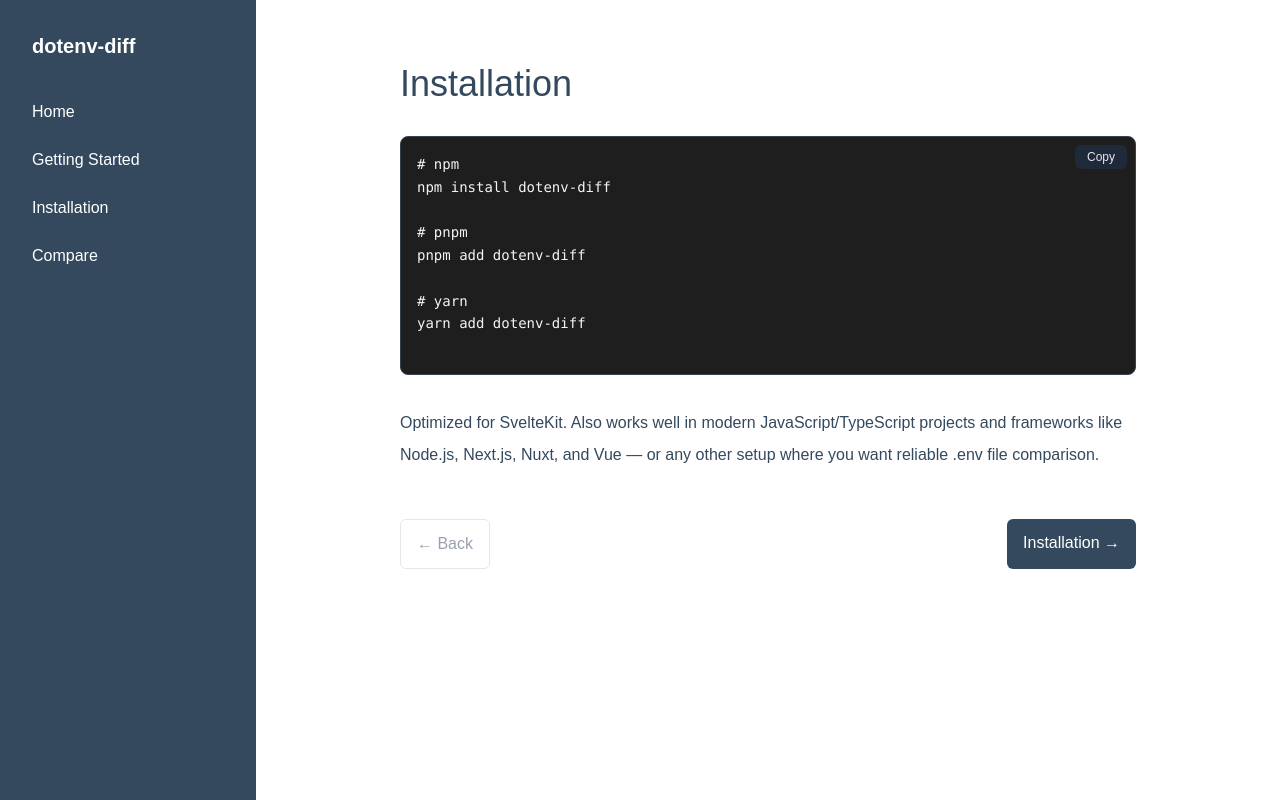
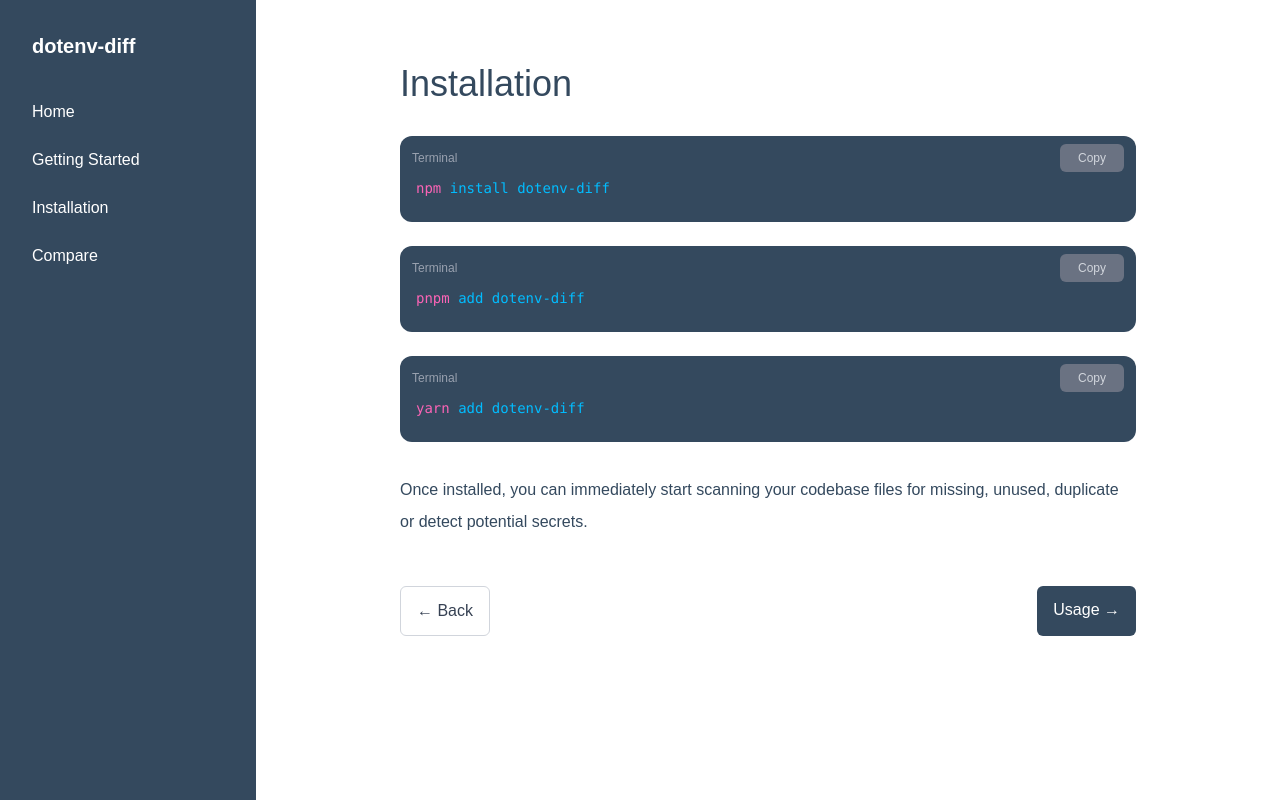
Before and after one commit to Chrilleweb/dotenv-diff-docs, a SvelteKit app: page /installation in a window 1280 px wide. Built offline with nearby package versions, Linux system fonts and the light colour scheme.

Commit message:
installation page update

```diff
--- a/src/routes/installation/+page.svelte
+++ b/src/routes/installation/+page.svelte
@@ -2,21 +2,18 @@
 	import Title from '$components/Title.svelte';
 	import BackNext from '$components/BackNext.svelte';
 
-	let copied = false;
+	let copied: string | null = null;
 
-	const commands = `# npm
-npm install dotenv-diff
+	const commands = {
+		npm: 'npm install dotenv-diff',
+		pnpm: 'pnpm add dotenv-diff',
+		yarn: 'yarn add dotenv-diff'
+	};
 
-# pnpm
-pnpm add dotenv-diff
-
-# yarn
-yarn add dotenv-diff`;
-
-	async function copyToClipboard() {
-		await navigator.clipboard.writeText(commands);
-		copied = true;
-		setTimeout(() => (copied = false), 2000);
+	async function copyToClipboard(cmd: string) {
+		await navigator.clipboard.writeText(cmd);
+		copied = cmd;
+		setTimeout(() => (copied = null), 2000);
 	}
 </script>
 
@@ -25,35 +22,35 @@
 	<meta name="description" content="dotenv-diff documentation" />
 </svelte:head>
 
-<div class="space-y-4">
-	<div class="items-center gap-8">
-		<div class="mb-8 flex-1">
-			<Title fullText="Installation" />
-			<div class="relative overflow-hidden rounded-lg border border-gray-700 bg-[#1e1e1e]">
+<div class="space-y-6">
+	<Title fullText="Installation" />
+	{#each Object.entries(commands) as [pkgManager, cmd]}
+		<div class="rounded-xl bg-navbar-color">
+			<div class="flex items-center justify-between px-3 pt-2 pb-1.5 text-xs text-gray-400">
+				<span class="capitalize">Terminal</span>
 				<button
-					class="absolute top-2 right-2 rounded-md bg-gray-800 px-3 py-1 text-xs font-medium text-gray-200 transition hover:bg-gray-700"
-					on:click={copyToClipboard}
-					aria-label="Copy to clipboard"
+					class="flex h-7 w-16 cursor-pointer items-center justify-center rounded-md bg-gray-500 text-xs text-gray-300 transition hover:bg-gray-700"
+					on:click={() => copyToClipboard(cmd)}
 				>
-					{#if copied}
-						✅ Copied
+					{#if copied === cmd}
+						✔ Copied
 					{:else}
 						Copy
 					{/if}
 				</button>
-				<pre class="p-4 font-mono text-sm leading-relaxed text-gray-100">
-<code>{commands}</code>
-    </pre>
+			</div>
+
+			<div class="px-4 pb-6 text-sm">
+				<code>
+					<span class="text-pink-400">{pkgManager}</span>{' '}
+					<span class="text-sky-400">{cmd.split(' ').slice(1).join(' ')}</span>
+				</code>
 			</div>
 		</div>
-		<div class="flex-shrink-0">
-			<p class="mt-8">
-				Optimized for SvelteKit. Also works well in modern JavaScript/TypeScript projects and
-				frameworks like Node.js, Next.js, Nuxt, and Vue — or any other setup where you want reliable
-				.env file comparison.
-			</p>
-		</div>
-	</div>
+	{/each}
+	<p class="mt-8">
+  Once installed, you can immediately start scanning your codebase files for missing, unused, duplicate or detect potential secrets.
+</p>
 </div>
 
-<BackNext backHref={null} nextHref="/installation" nextTitle="Installation" />
+<BackNext backHref="/" nextHref="/usage" nextTitle="Usage" />
```
